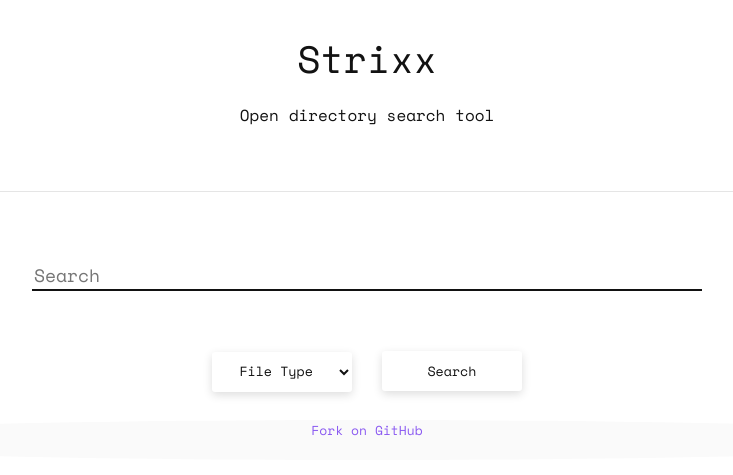
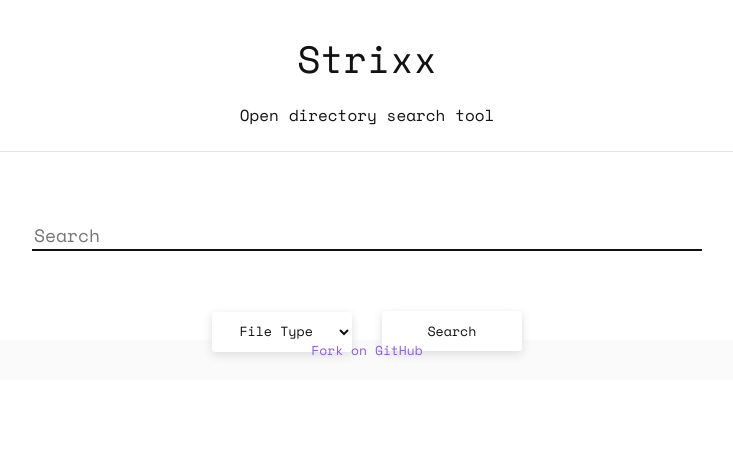
Before and after one commit to TheMetaphysicalCrook/strixx, a Jekyll site: the page built from index.html, in a window 1280 px wide. Shown: the top 475 px of the page, without its empty margins (273-1006 px from the left). Built offline with Jekyll 4.4.1, drawn with Linux system fonts in a browser that asks for light colours.

Commit message:
Update main.scss

```diff
--- a/css/main.scss
+++ b/css/main.scss
@@ -36,7 +36,6 @@
 
 body {
     margin: 0;
-    margin-bottom: -40px;
     font-family: 'Space Mono', monospace;
     height: 100%;
     color: $black;
@@ -72,6 +71,7 @@
 .container {
     max-width: $max-width;
     margin: auto;
+    margin-bottom: -40px;
 }
 
 .wrapper {
@@ -139,7 +139,7 @@
     margin: 18px;
     height: 40px;
     background: $sec-white;
-    border-radius: 50%;
+    border-radius: 20px;
 }
 
 
```
